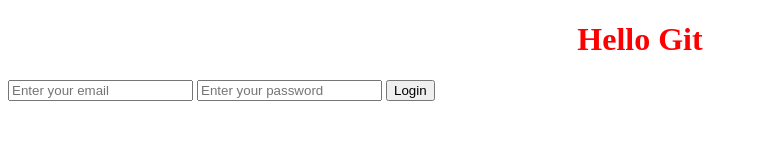
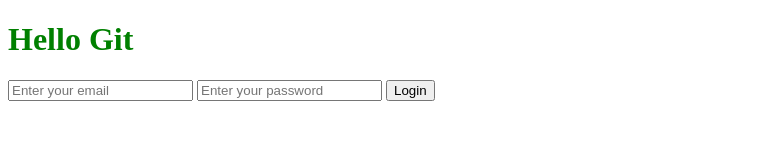
Before and after one commit to ayangggg/my-awesome-project, a plain HTML site: page index.html in a window 1280 px wide. Shown: the whole page, without its empty margins (0-758 px from the left). Drawn offline with Linux system fonts and the light colour scheme.

Commit message:
updated css

```diff
--- a/style.css
+++ b/style.css
@@ -1,4 +1,4 @@
 h1 {
-  color: red;
-  text-align: center;
+  color: green;
+  text-align: left;
 }
```
